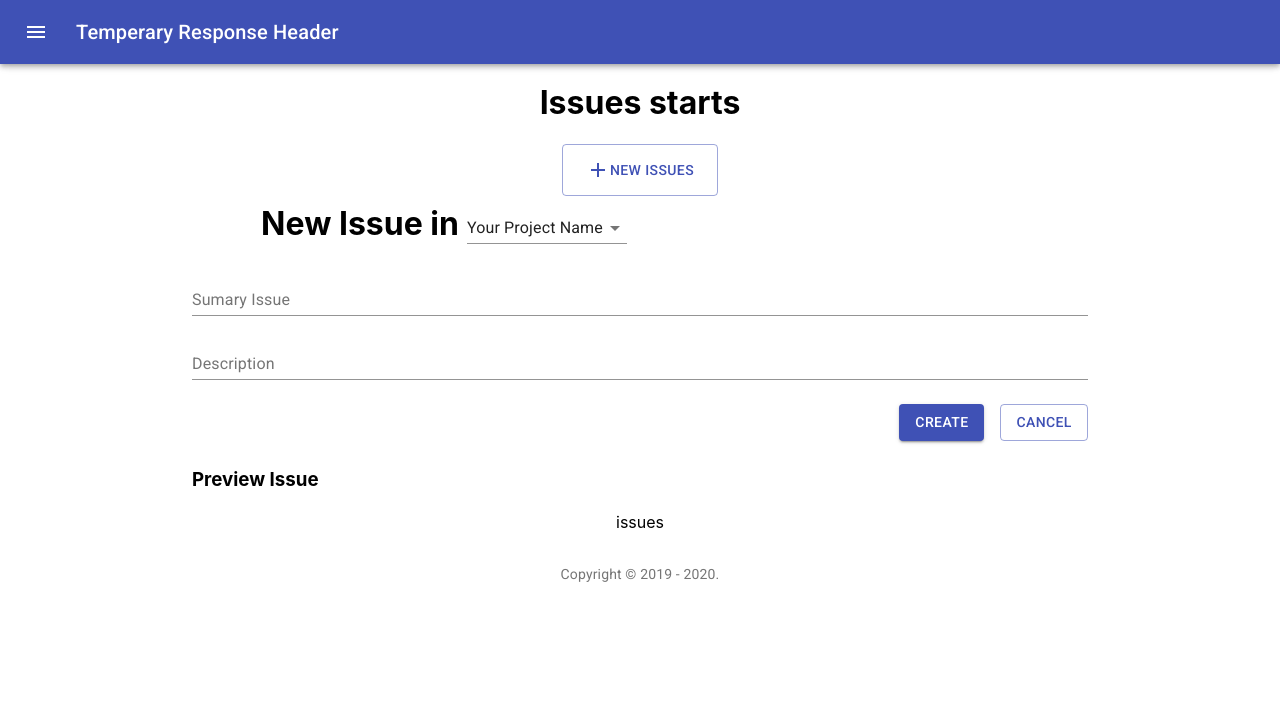
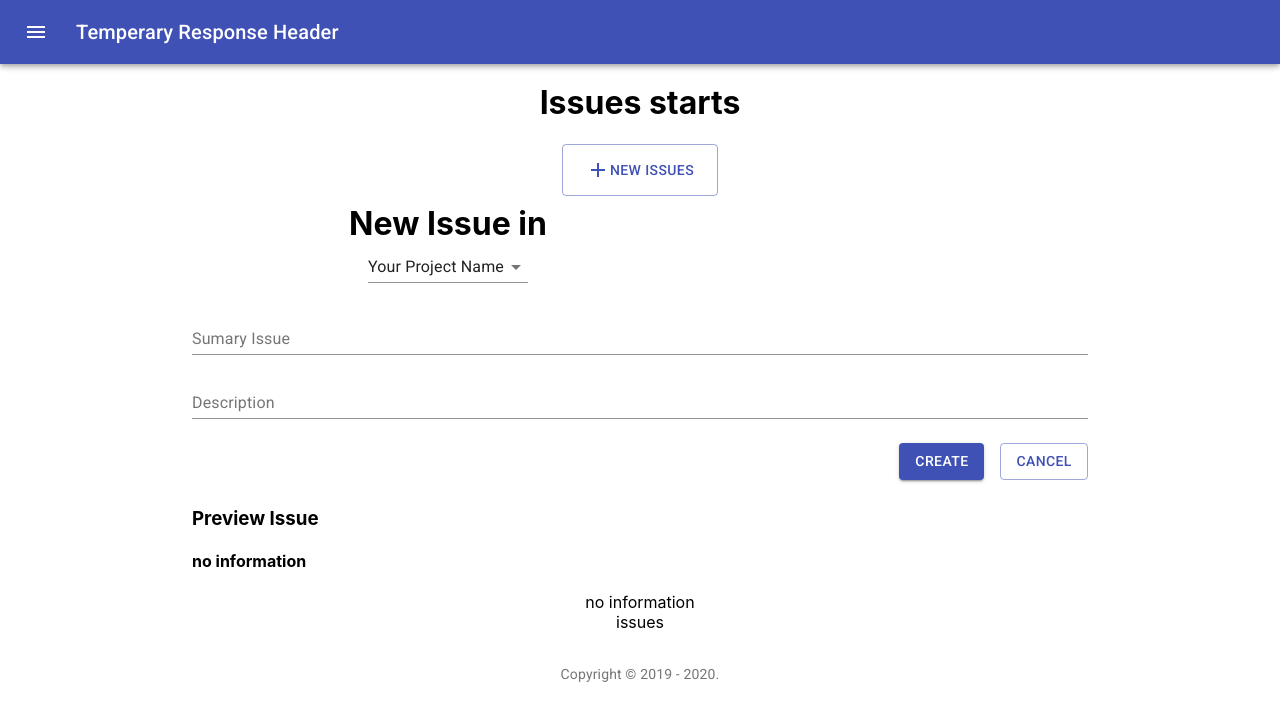
Before and after one commit to hieunugent/workFlowProject, a React (Create React App) app: page /Issues in a window 1280 px wide. Both pictures are taken after a click on the button "NEW ISSUES". Shown: the top 720 px of the page. Built offline with nearby package versions, Linux system fonts and the light colour scheme.

Commit message:
try to access the selection value

```diff
--- a/src/component/navigation/tabComponent/issues.js
+++ b/src/component/navigation/tabComponent/issues.js
@@ -64,28 +64,36 @@ function getStyles(name, projectName, theme){
                 ? theme.typography.fontWeightRegular: theme.typography.fontWeightMedium,
     };
 }
-
+let currentProject='no information';
 function IssueOfProject(){
     const classes = useStyles();
     const theme = useTheme();
     const [projectName, setProjectName] = React.useState([]);
     const handleChange=(event)=> {
 
-        setProjectName(event.target.value);
+    setProjectName(event.target.value);
+        //currentProject = event.target.value;
+        // console.log(event.target.value);
+
         //setCurrentproject(event.target.value);
+        console.log(event.target.value);
+
 
     }
+
 
     return (
 
         <FormControl className={classes.formControl} >
            <Select
+             id="selectProject"
              value={projectName}
              onChange={handleChange}
              input={<Input/>}
              MenuProps={MenuProps}
              inputProps={{'aria-label': 'Without label'}}
              displayEmpty
+
              >
                 <MenuItem value="" disabled>
                     Your Project Name
@@ -109,7 +117,7 @@ function AddIssueButton (){
     const [issuePageON, setIssuepageOn] = useState(false);
     const [sumaries, setSumary] = useState('');
     const [descriptions, setDescript] = useState('');
-    const [currentProject, setCurrentproject] = useState('');
+    //const [currentProject, setCurrentproject] = useState('');
     const handlePreviewIssue= (event)=> {
         if (event.target.id === "sumary-issue") {
             setSumary(event.target.value);
@@ -133,7 +141,14 @@ function AddIssueButton (){
     const  handleCreateIssue = () => {
 
     }
+    const handleClick = (event) => {
+        console.log("is click");
 
+    }
+    const handleChange = (event)=> {
+        console.log(event.target);
+
+    }
 
     return (
         <div>
@@ -148,11 +163,12 @@ function AddIssueButton (){
             </Button>
                <Box display={openissueform}>
                 <div   className={classes.formInput }>
-                    <h1 className={classes.inputOption} >
+                    <h1 className={classes.inputOption} onClick={handleClick} >
                     New Issue in
-                    <IssueOfProject
-                    id="curentProject"
-                    />
+                    <div>
+                            <IssueOfProject
+                            />
+                    </div>
 
                     </h1>
                 <TextField
@@ -185,7 +201,7 @@ function AddIssueButton (){
                 </div>
                 </Box>
                 <Box display={openissueform} >
-
+                     {currentProject}
                </Box>
         </div>
 
```
